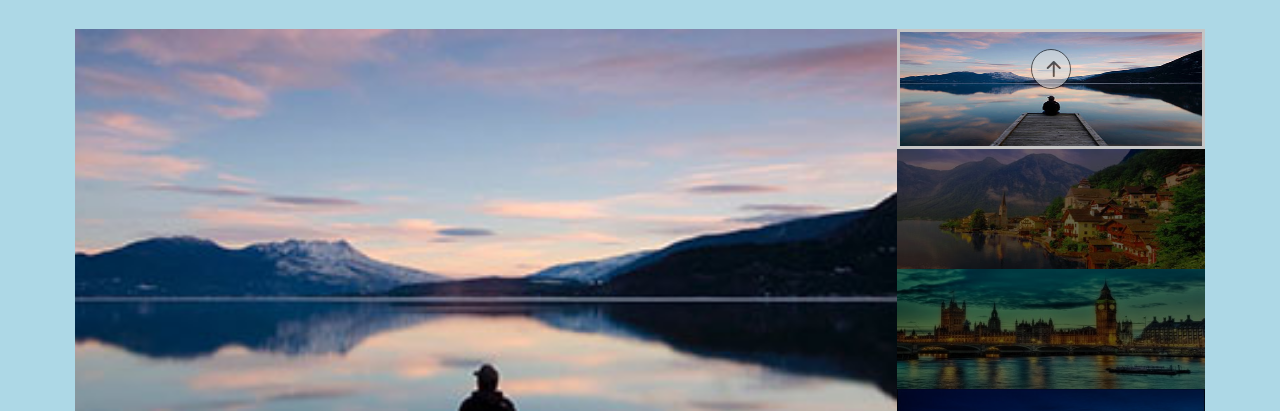
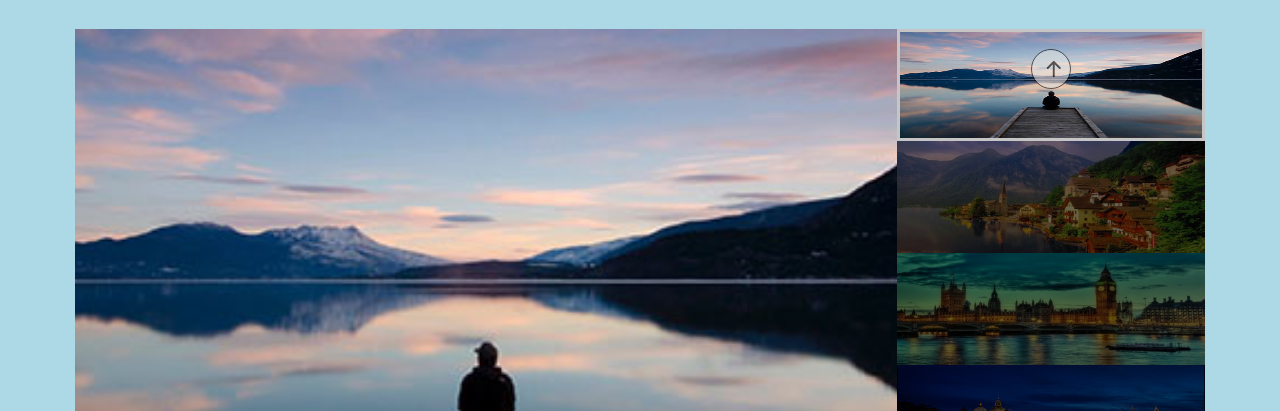
Before and after one commit to dona70909/js-array-carousel, a plain HTML site: page index.html in a window 1280 px wide. Shown: the part 83-494 px from the top of the page. Drawn offline with nearby package versions, Linux system fonts and the light colour scheme.

Commit message:
modifica altezza col-8 and col-3

```diff
--- a/css/mystyle.css
+++ b/css/mystyle.css
@@ -2,6 +2,7 @@
 body{
     background-color: lightblue;
 }
+
 /* & img's dimension */
 .my-small-img{
     width: 100%;
@@ -46,7 +47,7 @@ body{
     padding-right: 0;
     padding-left: 0;
     position: relative;
-    height:600px;
+    height:70vh;
     overflow-y: hidden;
 }
 
@@ -54,7 +55,7 @@ body{
     padding-right: 0;
     padding-left: 0;
     position: relative;
-    height:600px;
+    height:70vh;
     overflow-y: hidden;
 }
 
```
